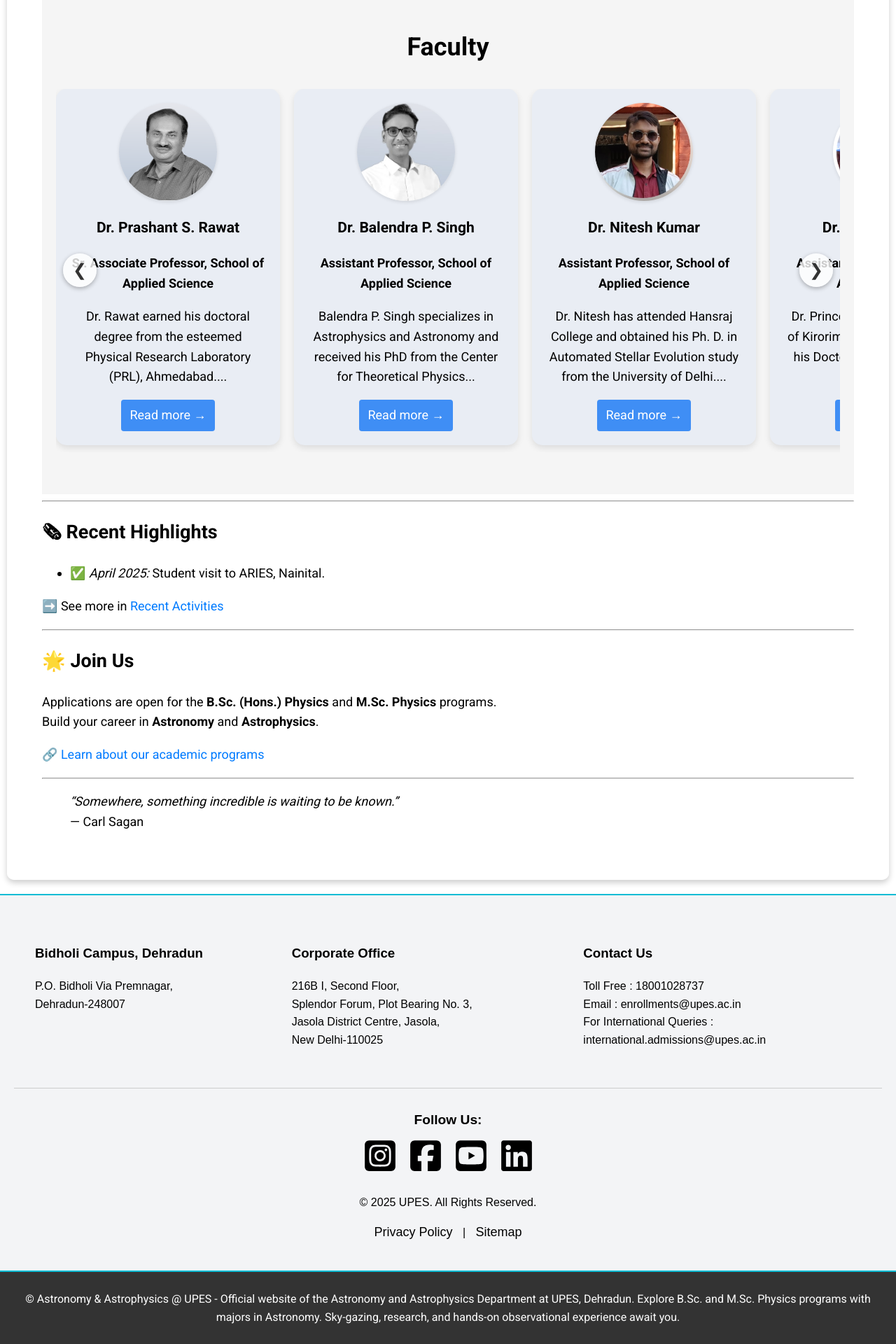
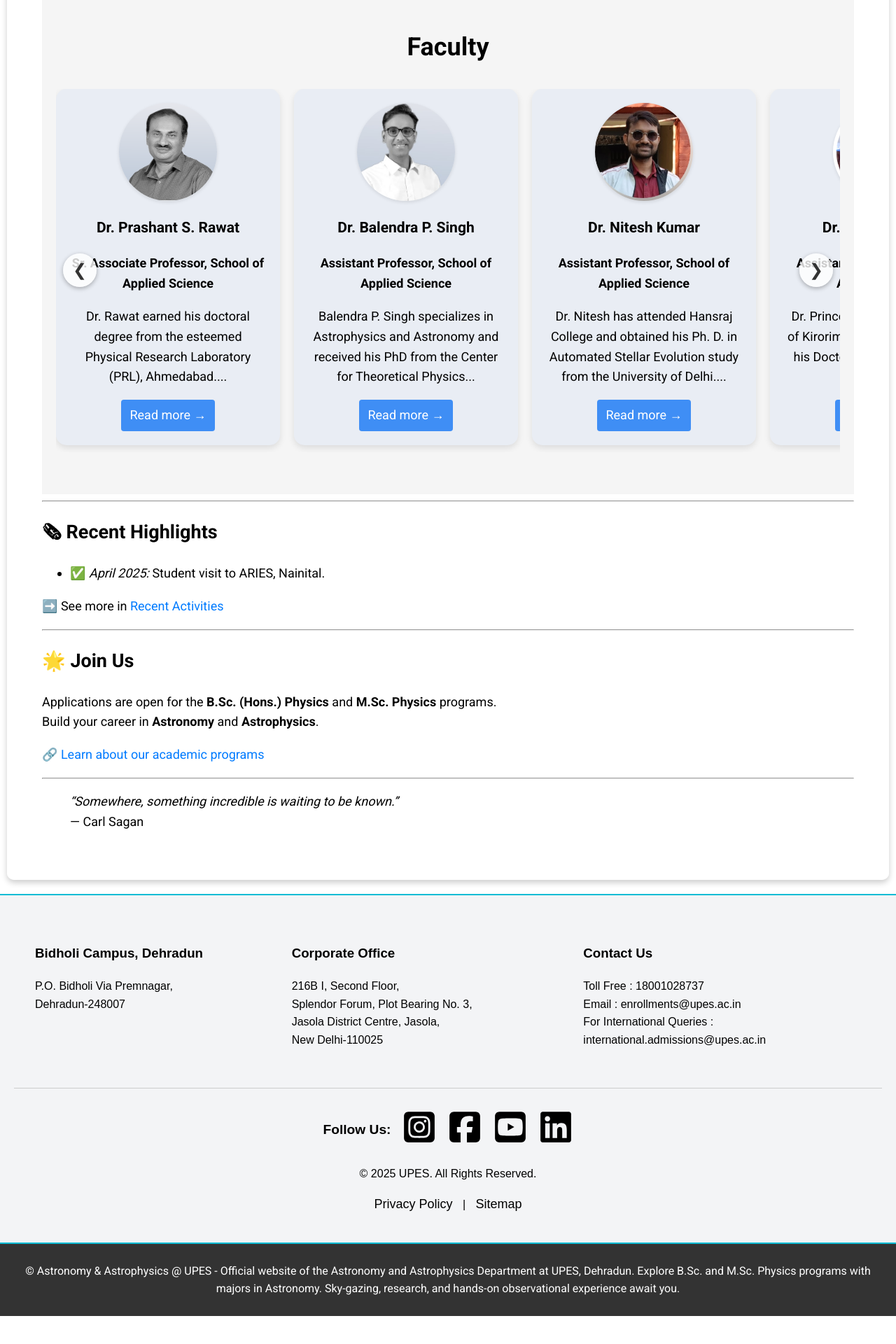
Before and after one commit to princesharmaupes/astroupes.github.io, a Jekyll site: the page built from index.markdown, in a window 1280 px wide. Shown: the part 1929-3849 px from the top of the page at 70% size. Built offline with Jekyll 4.4.1, drawn with Linux system fonts in a browser that asks for light colours; after the commit the page ends 3809 px from its top, so only the background shows below that.

Commit message:
day5 footer icons aligned

```diff
--- a/_layouts/default.html
+++ b/_layouts/default.html
@@ -279,9 +279,9 @@
 
   <hr style="margin: 30px 0; border: 0; border-top: 1px solid #ccc;">
 
-  <div style="text-align: center;">
-    <div style="margin-bottom: 10px; font-size: 1.2em; font-weight: bold;">Follow Us:</div>
-    <div style="display: flex; justify-content: center; align-items: center; gap: 15px;">
+  <div style="text-align: center; display: flex; justify-content: center; align-items: center; gap: 15px; flex-wrap: wrap;">
+    <div style="font-size: 1.2em; font-weight: bold;">Follow Us:</div>
+    <div style="display: flex; align-items: center; gap: 15px;">
       <a href="https://www.instagram.com/astro_at_upes/" class="social-icon">
         <img src="assests/images/square-instagram-brands.svg" target="_blank" alt="Instagram" style="width: 50px; height: 50px;">
       </a>
```
